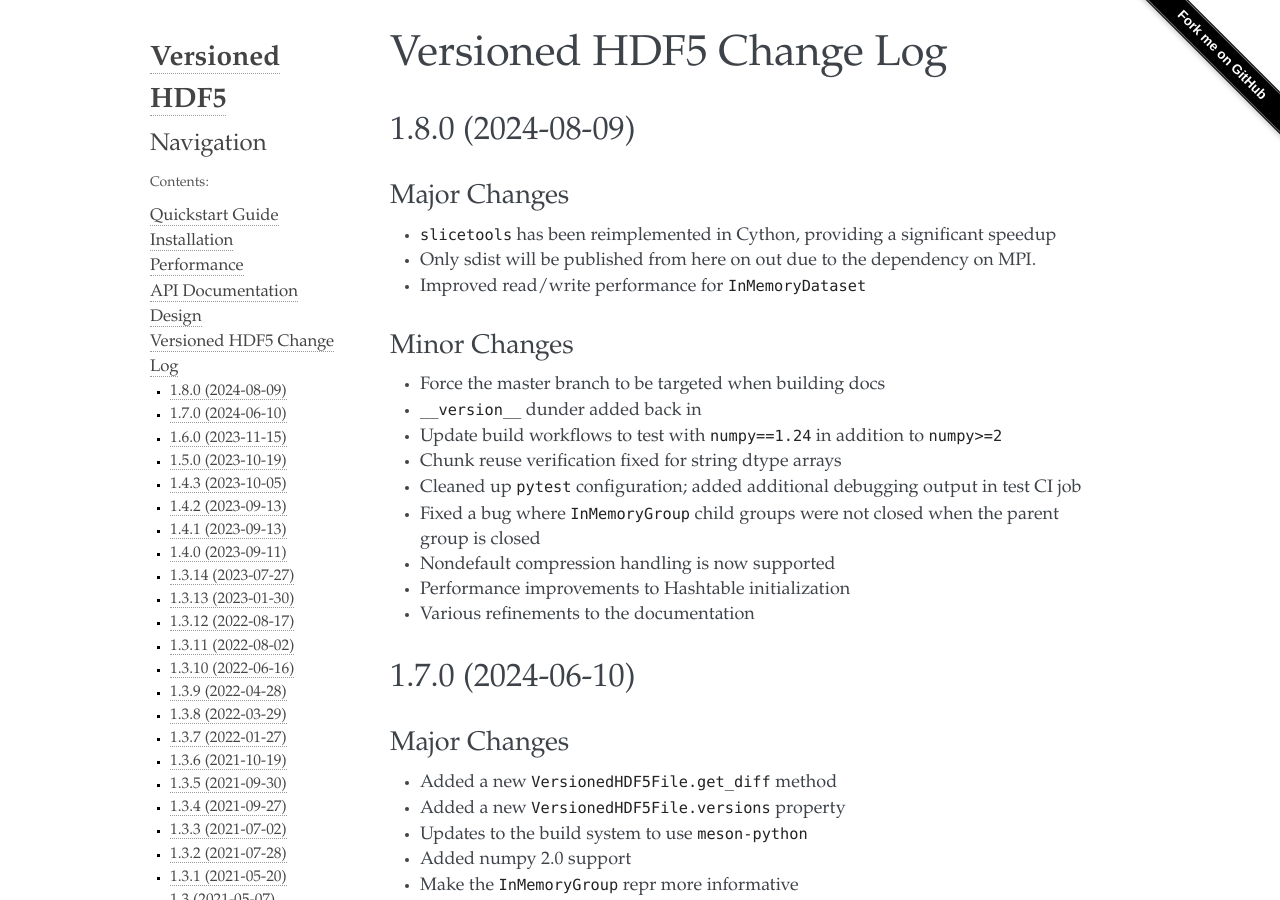
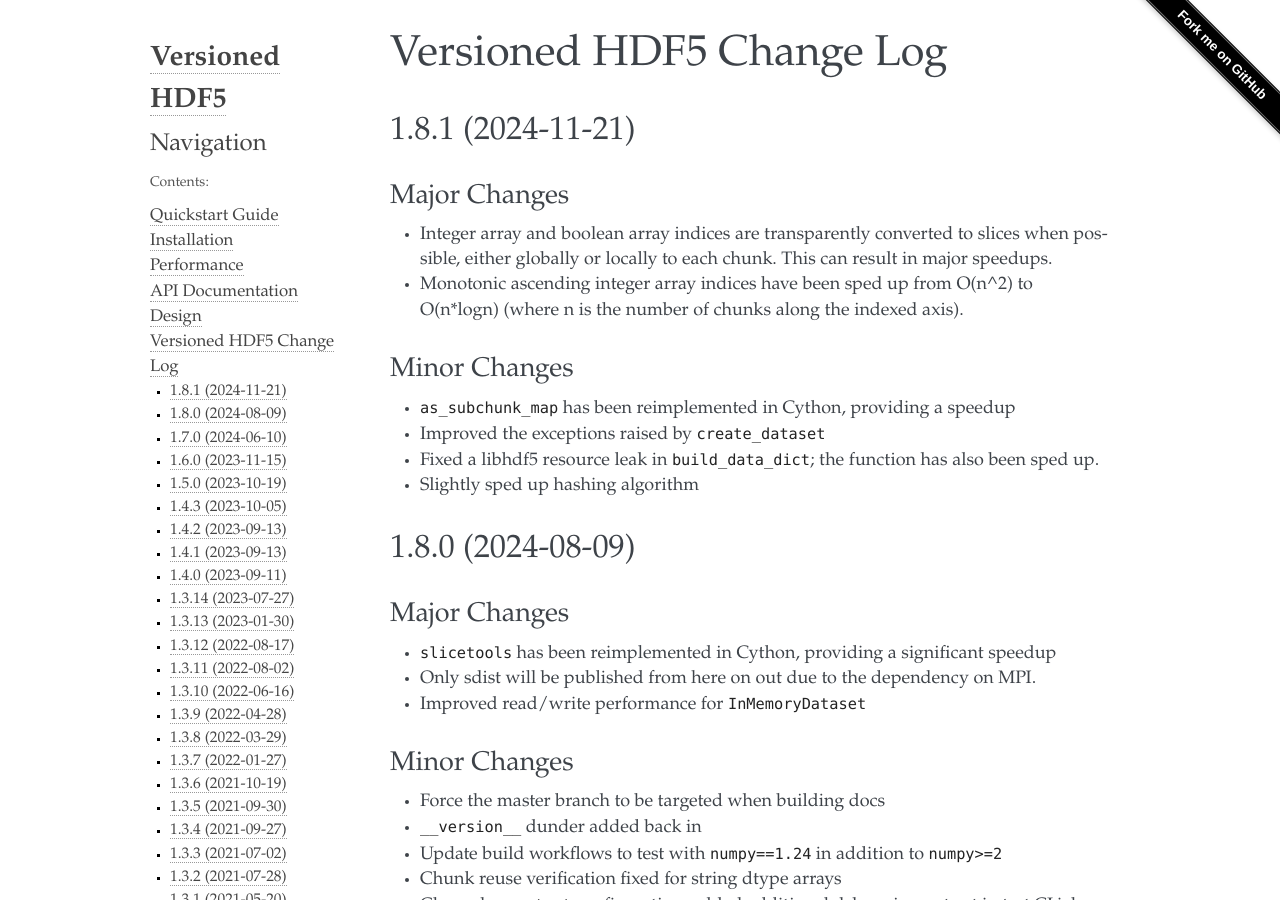
Before and after one commit to deshaw/versioned-hdf5, a Sphinx documentation site: the page built from docs/changelog.md, in a window 1280 px wide and 900 px high. Built offline with Sphinx 7.4.7, drawn with Linux system fonts in a browser that asks for light colours.

Commit message:
Prepare for 1.8.1 (#402)

```diff
--- a/docs/changelog.md
+++ b/docs/changelog.md
@@ -1,5 +1,23 @@
 Versioned HDF5 Change Log
 =========================
+
+## 1.8.1 (2024-11-21)
+
+### Major Changes
+
+- Integer array and boolean array indices are transparently converted to slices when
+  possible, either globally or locally to each chunk.
+  This can result in major speedups.
+- Monotonic ascending integer array indices have been sped up from O(n^2) to O(n*logn)
+  (where n is the number of chunks along the indexed axis).
+
+### Minor Changes
+
+- `as_subchunk_map` has been reimplemented in Cython, providing a speedup
+- Improved the exceptions raised by `create_dataset`
+- Fixed a libhdf5 resource leak in `build_data_dict`;
+  the function has also been sped up.
+- Slightly sped up hashing algorithm
 
 ## 1.8.0 (2024-08-09)
 
@@ -10,6 +28,7 @@ Versioned HDF5 Change Log
 - Improved read/write performance for `InMemoryDataset`
 
 ### Minor Changes
+
 - Force the master branch to be targeted when building docs
 - `__version__` dunder added back in
 - Update build workflows to test with `numpy==1.24` in addition to `numpy>=2`
```
